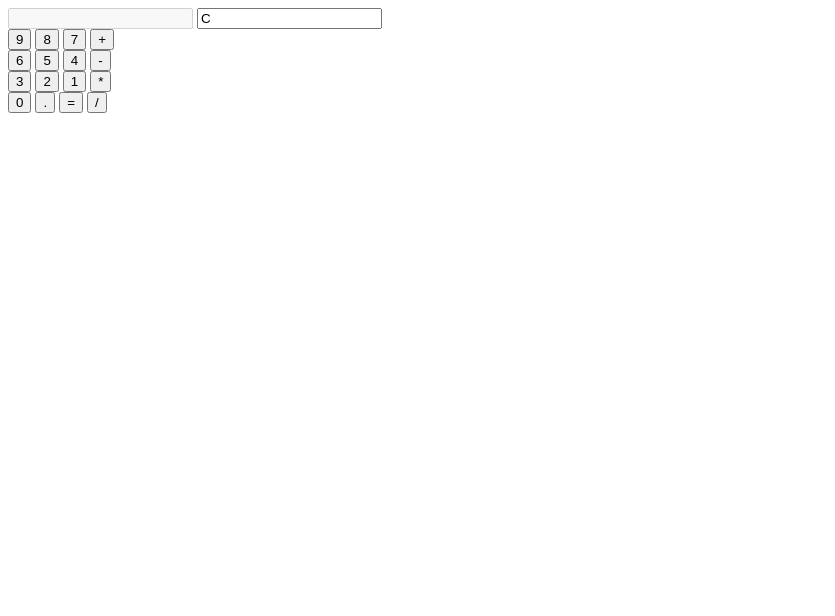
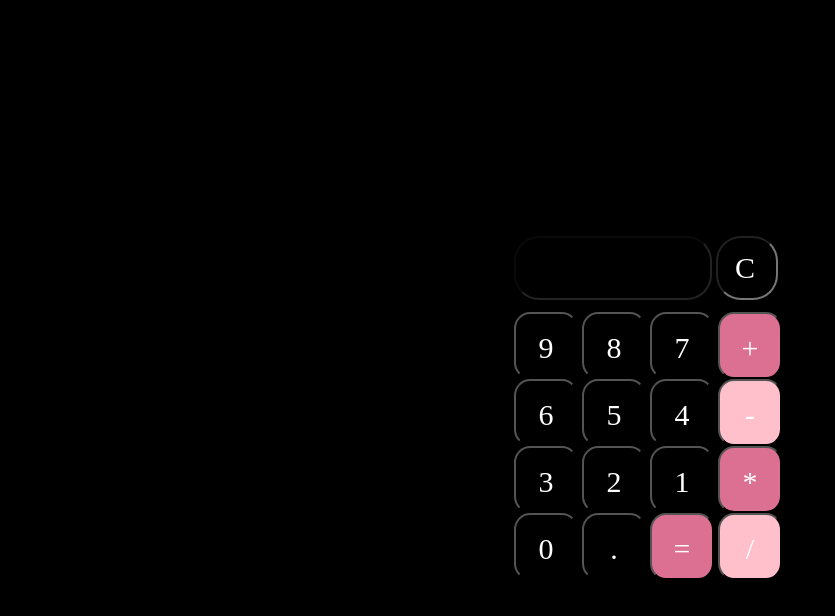
Before and after one commit to rafasborges/Calculadora, a plain HTML site: page calculadora/index.html in a window 1280 px wide. Shown: the whole page, without its empty margins (0-835 px from the left). Drawn offline with Linux system fonts and the light colour scheme; a web font is replaced by a local one.

Commit message:
Estilizando

```diff
--- a/calculadora/index.html
+++ b/calculadora/index.html
@@ -10,27 +10,27 @@
     <div class = "main">
         <form action="" name="calculator">
             <input type="text" class="text maincolor" name="text1" disabled>
-            <input type="text" class="text maincolor" name="text12" value="C" onclick="location.reload()"> <br>
+            <input type="text" class="text1 maincolor" name="text12" value="C" onclick="location.reload()"> <br>
 
             <input type="button" class="num maincolor" name="btn9" value="9" onclick="displaynum(btn9.value)">
             <input type="button" class="num maincolor" name="btn8" value="8" onclick="displaynum(btn8.value)">
             <input type="button" class="num maincolor" name="btn7" value="7" onclick="displaynum(btn7.value)">
-            <input type="button" class="ope maincolor" name="addbtn" value="+" onclick="displaynum(addbtn.value)"><br>
+            <input type="button" class="num blue" name="addbtn" value="+" onclick="displaynum(addbtn.value)"><br>
 
             <input type="button" class="num maincolor" name="btn6" value="6" onclick="displaynum(btn6.value)">
             <input type="button" class="num maincolor" name="btn5" value="5" onclick="displaynum(btn5.value)">
             <input type="button" class="num maincolor" name="btn4" value="4" onclick="displaynum(btn4.value)">
-            <input type="button" class="ope maincolor" name="subbtn" value="-" onclick="displaynum(subbtn.value)"><br>
+            <input type="button" class="num pin" name="subbtn" value="-" onclick="displaynum(subbtn.value)"><br>
 
             <input type="button" class="num maincolor" name="btn3" value="3" onclick="displaynum(btn3.value)">
             <input type="button" class="num maincolor" name="btn2" value="2" onclick="displaynum(btn2.value)">
             <input type="button" class="num maincolor" name="btn1" value="1" onclick="displaynum(btn1.value)">
-            <input type="button" class="ope maincolor" name="multbtn" value="*" onclick="displaynum(multbtn.value)"><br>
+            <input type="button" class="num gre" name="multbtn" value="*" onclick="displaynum(multbtn.value)"><br>
 
             <input type="button" class="num maincolor" name="btn0" value="0" onclick="displaynum(btn0.value)">
             <input type="button" class="num maincolor" name="dotbtn" value="." onclick="displaynum(dotbtn.value)">
-            <input type="button" class="ope maincolor" name="eqlbtn" value="=" onclick="text1.value = eval(text1.value)">
-            <input type="button" class="ope maincolor" name="divbtn" value="/" onclick="displaynum(divbtn.value)"><br>
+            <input type="button" class="num pur" name="eqlbtn" value="=" onclick="text1.value = eval(text1.value)">
+            <input type="button" class="num ora" name="divbtn" value="/" onclick="displaynum(divbtn.value)"><br>
 
         </form>
 
--- a/calculadora/style.css
+++ b/calculadora/style.css
@@ -1 +1,63 @@
-@import url('https://fonts.googleapis.com/css2?family=Patua+One&display=swap')
+@import url('https://fonts.googleapis.com/css2?family=Patua+One&display=swap');
+
+body {
+    width: 100%;
+    height: 100vh;
+    display: flex;
+    align-items: center;
+    justify-content: center;
+    background-color: black;
+}
+
+input {
+    color: white;
+    padding: 17px;
+    outline: none;
+    font-size: 30px;
+    font-family: "Patua One", serif;;
+    border-radius: 25%;
+}
+.main{
+    display: inline-block;
+}
+
+.maincolor{
+    background-color: black;
+}
+.num{
+    width: 64px;
+    height: 67px;
+}
+.text{
+    width: 160px;
+    height: 26px;
+    border-radius: 25px;
+    letter-spacing: 5px;
+    text-align: center;
+    margin-bottom: 12px;
+}
+.text1{
+    width: 24px;
+    height: 26px;
+    border-radius: 25px;
+    letter-spacing: 5px;
+    text-align: center;
+    margin-bottom: 12px;
+    cursor: pointer;
+}
+
+.blue {
+    background-color: palevioletred;
+}
+.pin{
+    background-color: pink;
+}
+.gre{
+    background: palevioletred;
+}
+.ora{
+    background-color: pink;
+}
+.pur{
+    background-color: palevioletred;
+}
```
